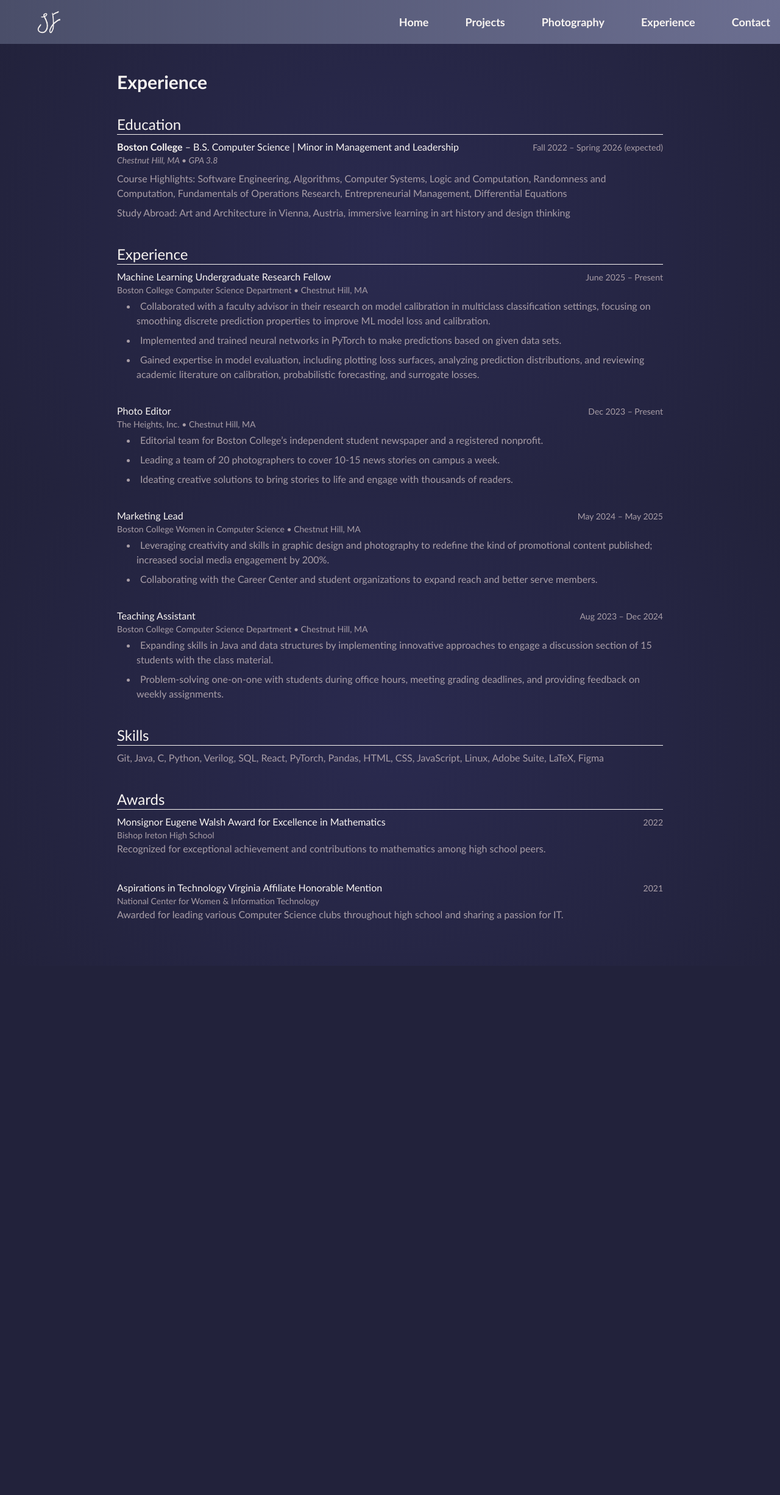
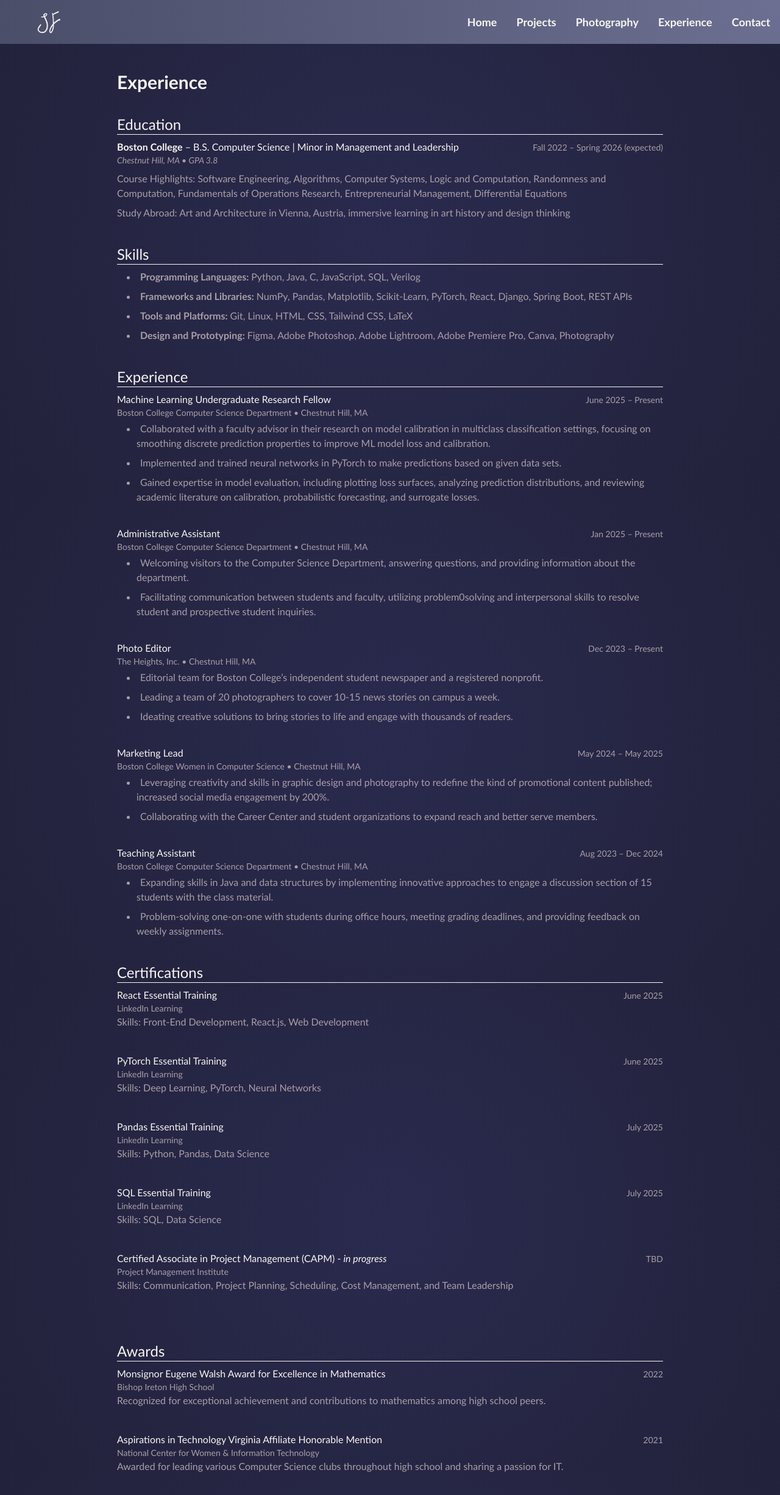
Before and after one commit to sj-fleming/portfolio, a Next.js app: page /experience in a window 1280 px wide. Shown: the top 2452 px of the page at 61% size. Before the commit the page ends 1584 px from the top, so only its background shows below. Built offline with nearby package versions, Linux system fonts and the light colour scheme.

Commit message:
adding boulder map image

```diff
--- a/src/app/experience/page.js
+++ b/src/app/experience/page.js
@@ -20,6 +20,25 @@ export default async function Page(){
                 </div>
                 </section>
 
+                {/* Skills Section */}
+                <section>
+                <h2 className="text-2xl mb-2 border-b">Skills</h2>
+                <ul className="list-disc list-inside mt-1 text-[#A99EA7]">
+                            <li className="relative pl-5 text-[#A99EA7] indent-[-1rem] pl-8">
+                                <span className="font-bold text-[#A99EA7]">Programming Languages: </span>Python, Java, C, JavaScript, SQL, Verilog
+                            </li>
+                            <li className="relative pl-5 text-[#A99EA7] indent-[-1rem] pl-8 pt-2">
+                                <span className="font-bold text-[#A99EA7]">Frameworks and Libraries: </span>NumPy, Pandas, Matplotlib, Scikit-Learn, PyTorch, React, Django, Spring Boot, REST APIs
+                            </li>
+                            <li className="relative pl-5 text-[#A99EA7] indent-[-1rem] pl-8 pt-2">
+                                <span className="font-bold text-[#A99EA7]">Tools and Platforms: </span>Git, Linux, HTML, CSS, Tailwind CSS, LaTeX
+                            </li>
+                            <li className="relative pl-5 text-[#A99EA7] indent-[-1rem] pl-8 pt-2">
+                                <span className="font-bold text-[#A99EA7]">Design and Prototyping: </span>Figma, Adobe Photoshop, Adobe Lightroom, Adobe Premiere Pro, Canva, Photography
+                            </li>
+                        </ul>
+                </section>
+
                 {/* Experience Section */}
                 <section>
                 <h2 className="text-2xl mb-2 border-b">Experience</h2>
@@ -34,6 +53,21 @@ export default async function Page(){
                             <li className="relative pl-5 text-[#A99EA7] indent-[-1rem] pl-8">Collaborated with a faculty advisor in their research on model calibration in multiclass classification settings, focusing on smoothing discrete prediction properties to improve ML model loss and calibration.</li>
                             <li className="relative pl-5 text-[#A99EA7] indent-[-1rem] pl-8 pt-2">Implemented and trained neural networks in PyTorch to make predictions based on given data sets.</li>
                             <li className="relative pl-5 text-[#A99EA7] indent-[-1rem] pl-8 pt-2"> Gained expertise in model evaluation, including plotting loss surfaces, analyzing prediction distributions, and reviewing academic literature on calibration, probabilistic forecasting, and surrogate losses.</li>
+                        </ul>
+                    </div>
+                     <div>
+                        <div className="flex justify-between items-baseline flex-wrap">
+                            <p className="font-medium pt-5">Administrative Assistant</p>
+                            <p className="text-sm text-[#A99EA7]">Jan 2025 – Present</p>
+                        </div>
+                        <p className="text-sm text-[#A99EA7]">Boston College Computer Science Department • Chestnut Hill, MA</p>
+                        <ul className="list-disc list-inside mt-1 text-[#A99EA7]">
+                            <li className="relative pl-5 text-[#A99EA7] indent-[-1rem] pl-8">
+                                Welcoming visitors to the Computer Science Department, answering questions, and providing information about the department.
+                            </li>
+                            <li className="relative pl-5 text-[#A99EA7] indent-[-1rem] pl-8 pt-2">
+                                Facilitating communication between students and faculty, utilizing problem0solving and interpersonal skills to resolve student and prospective student inquiries.
+                            </li>
                         </ul>
                     </div>
                       <div>
@@ -88,10 +122,44 @@ content published; increased social media engagement by 200%.
                 </div>
                 </section>
 
-                {/* Skills Section */}
+                {/* Certifications Section */}
                 <section>
-                <h2 className="text-2xl mb-2 border-b">Skills</h2>
-                <p className="text-[#A99EA7]">Git, Java, C, Python, Verilog, SQL, React, PyTorch, Pandas, HTML, CSS, JavaScript, Linux, Adobe Suite, LaTeX, Figma</p>
+                <h2 className="text-2xl mb-2 border-b">Certifications</h2>
+                    { /* Cert 1 */ }
+                    <div className="flex justify-between items-baseline flex-wrap">
+                        <p>React Essential Training</p>
+                        <p className="text-sm text-[#A99EA7]">June 2025</p>
+                    </div>
+                    <p className="text-sm italics text-[#A99EA7]">LinkedIn Learning</p>
+                    <p className="text-[#A99EA7] pb-10">Skills: Front-End Development, React.js, Web Development</p>
+                     { /* Cert 2 */ }
+                    <div className="flex justify-between items-baseline flex-wrap">
+                        <p>PyTorch Essential Training</p>
+                        <p className="text-sm text-[#A99EA7]">June 2025</p>
+                    </div>
+                    <p className="text-sm italics text-[#A99EA7]">LinkedIn Learning</p>
+                    <p className="text-[#A99EA7] pb-10">Skills: Deep Learning, PyTorch, Neural Networks</p>
+                    { /* Cert 3 */ }
+                    <div className="flex justify-between items-baseline flex-wrap">
+                        <p>Pandas Essential Training</p>
+                        <p className="text-sm text-[#A99EA7]">July 2025</p>
+                    </div>
+                    <p className="text-sm italics text-[#A99EA7]">LinkedIn Learning</p>
+                    <p className="text-[#A99EA7] pb-10">Skills: Python, Pandas, Data Science</p>
+                    { /* Cert 4 */ }
+                    <div className="flex justify-between items-baseline flex-wrap">
+                        <p>SQL Essential Training</p>
+                        <p className="text-sm text-[#A99EA7]">July 2025</p>
+                    </div>
+                    <p className="text-sm italics text-[#A99EA7]">LinkedIn Learning</p>
+                    <p className="text-[#A99EA7] pb-10">Skills: SQL, Data Science</p>
+                    { /* Cert 5 */ }
+                    <div className="flex justify-between items-baseline flex-wrap">
+                        <p>Certified Associate in Project Management (CAPM) - <em>in progress</em></p>
+                        <p className="text-sm text-[#A99EA7]">TBD</p>
+                    </div>
+                    <p className="text-sm italics text-[#A99EA7]">Project Management Institute</p>
+                    <p className="text-[#A99EA7] pb-10">Skills: Communication, Project Planning, Scheduling, Cost Management, and Team Leadership</p>
                 </section>
 
                 {/* Awards Section */}
--- a/src/app/layout.js
+++ b/src/app/layout.js
@@ -13,7 +13,7 @@ export const metadata = {
 function Header(){
   return (
     <header className="bg-[#4A4E69] bg-[radial-gradient(circle_at_top_right,_#6c6f91,_#4A4E69)] py-4">
-      <div className="container mx-auto px-4">
+      <div className="w-full md:container md:mx-auto px-4">
         <nav className="flex items-center justify-end h-10">
           <div className="flex pl-10 mr-auto">
             <Link href="/">
@@ -26,20 +26,20 @@ function Header(){
               />
             </Link>
           </div>
-          <div>
-            <Link href="/" className="text-lg font-semibold text-[#F9F5F2] hover:text-[#9A8C98]">
+          <div className="flex overflow-x-auto space-x-3 md:space-x-6 lg:space-x-8">
+            <Link href="/" className="text-base md:text-lg font-semibold text-[#F9F5F2] hover:text-[#9A8C98]">
               Home
             </Link>
-            <Link href="/projects" className="ml-15 text-lg font-semibold text-[#F9F5F2] hover:text-[#9A8C98]">
+            <Link href="/projects" className="text-base md:text-lg font-semibold text-[#F9F5F2] hover:text-[#9A8C98]">
               Projects
             </Link>
-            <Link href="/photography" className="ml-15 text-lg font-semibold text-[#F9F5F2] hover:text-[#9A8C98]">
+            <Link href="/photography" className="text-base md:text-lg font-semibold text-[#F9F5F2] hover:text-[#9A8C98]">
               Photography
             </Link>
-            <Link href="/experience" className="ml-15 text-lg font-semibold text-[#F9F5F2] hover:text-[#9A8C98]">
+            <Link href="/experience" className="text-base md:text-lg font-semibold text-[#F9F5F2] hover:text-[#9A8C98]">
               Experience
             </Link>
-            <Link href="/contact" className="ml-15 text-lg font-semibold text-[#F9F5F2] hover:text-[#9A8C98]">
+            <Link href="/contact" className="text-base md:text-lg font-semibold text-[#F9F5F2] hover:text-[#9A8C98]">
               Contact
             </Link>
           </div>
--- a/src/app/page.js
+++ b/src/app/page.js
@@ -18,7 +18,7 @@ export default function Home() {
           <div className="flex flex-col items-center">
             {/* Profile Image */}
             <div
-            className="w-[400px] h-[450px] rounded-md bg-cover bg-center select-none pointer-events-none"
+            className="w-64 sm:w-80 md:w-96 lg:w-[400px] aspect-[4/5] rounded-md bg-cover bg-center select-none pointer-events-none"
             style={{backgroundImage: `url(${basePath}/assets/images/Headshot.jpg)`}}
             />
 
--- a/src/app/projects/page.js
+++ b/src/app/projects/page.js
@@ -34,6 +34,15 @@ export default async function Page() {
         description:
             "I taught myself React through a LinkedIn Learning course, and was able to use React along with my prior knowledge of HTML and CSS to build this website. I learned how to style pages using Tailwind CSS, embed videos and links, create clean image presentations, and use Email.js to create a functional contact form.",
         link: "https://github.com/sj-fleming/SarahFlemingWebsite",
+        msg: "Click here to view the code on GitHub🔗"
+    },
+        {
+        name: "911 Response Time Analysis: Boulder, CO",
+        image: "/BoulderMap.png",
+        skills: ["Data Analysis", "Data Visualization", "Pandas", "GeoPandas"],
+        description:
+            "Working with a team for a Data Science Hackathon, I analyzed 911 call data from Boulder, CO to identify trends in response times. I used Python libraries such as Pandas and GeoPandas to clean and visualize the data, creating maps and graphs to illustrate findings. We are currently in the process of creating more intuitive visualizations using D3.js and training a machine learning model to predict response times based on time of day, location, and type of emergency.",
+        link: "https://github.com/sj-fleming/BoulderPDCallData",
         msg: "Click here to view the code on GitHub🔗"
     }
   ];
```
Also changed, not shown: public/BoulderMap.png (added).
